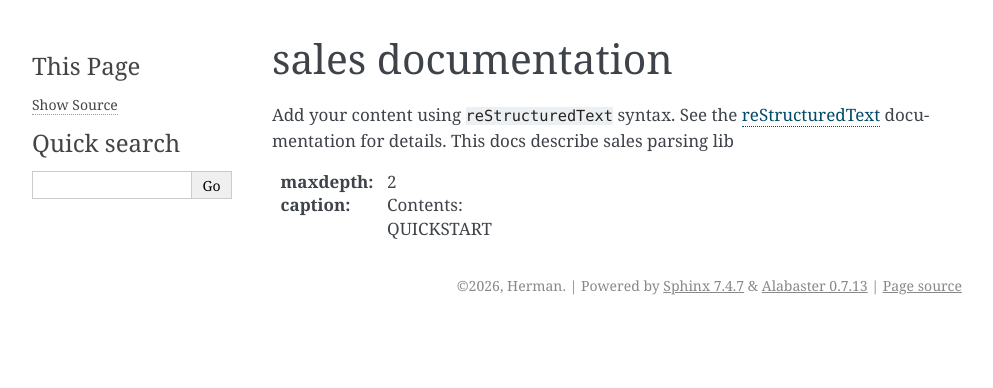
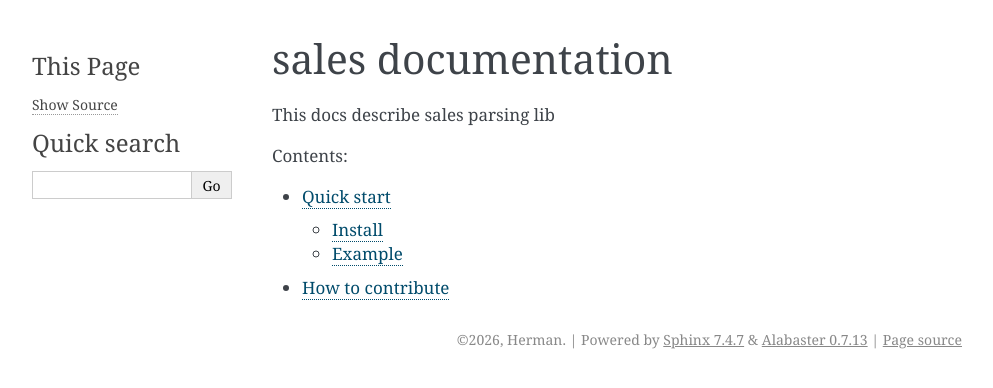
Before and after one commit to Laydoren/git-foss, a Sphinx documentation site: the page built from docs_domain/docs/source/index.rst, in a window 1280 px wide. Shown: the top 388 px of the page, without its empty margins (148-1141 px from the left). Built offline with Sphinx 7.4.7, drawn with Linux system fonts in a browser that asks for light colours.

Commit message:
Add index and contribution guide documentation

```diff
--- /dev/null
+++ b/docs_domain/docs/source/HOW_TO_CONTRIBUTE.rst
@@ -0,0 +1,4 @@
+How to contribute
+=================
+
+Email to the Herman Geets
--- a/docs_domain/docs/source/index.rst
+++ b/docs_domain/docs/source/index.rst
@@ -1,19 +1,17 @@
 .. sales documentation master file, created by
-  sphinx-quickstart on Wed Apr 15 15:51:00 2026.
-  You can adapt this file completely to your liking, but it should at least
-  contain the root `toctree` directive.
+   sphinx-quickstart on Wed Apr 15 15:51:00 2026.
+   You can adapt this file completely to your liking, but it should at least
+   contain the root `toctree` directive.
 
 sales documentation
 ===================
 
-Add your content using ``reStructuredText`` syntax. See the
-`reStructuredText <https://www.sphinx-doc.org/en/master/usage/restructuredtext/index.html>`_
-documentation for details.
 This docs describe sales parsing lib
 
 
 .. toctree::
-:maxdepth: 2
-:caption: Contents:
+   :maxdepth: 2
+   :caption: Contents:
 
    QUICKSTART
+   HOW_TO_CONTRIBUTE
```
